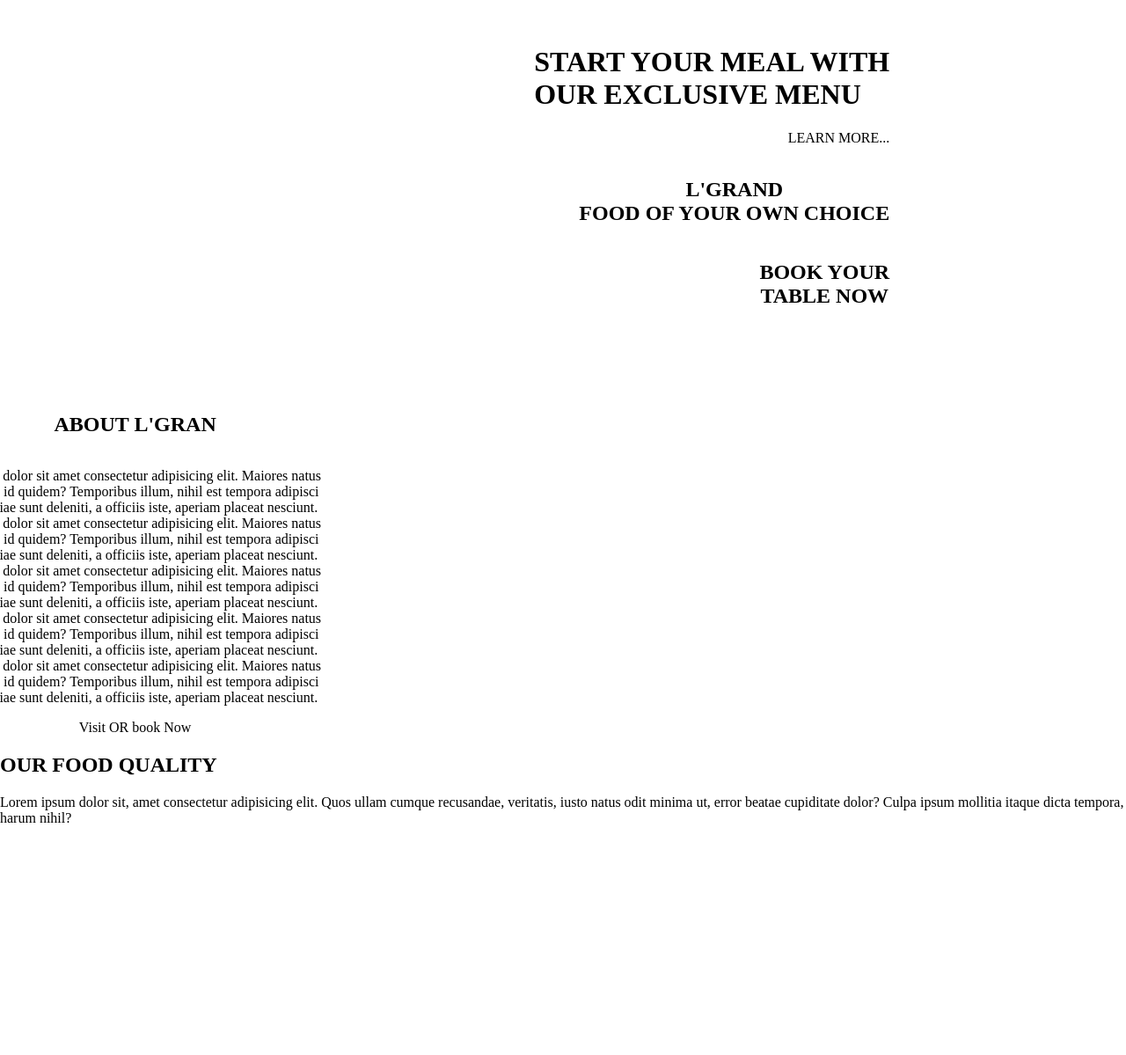
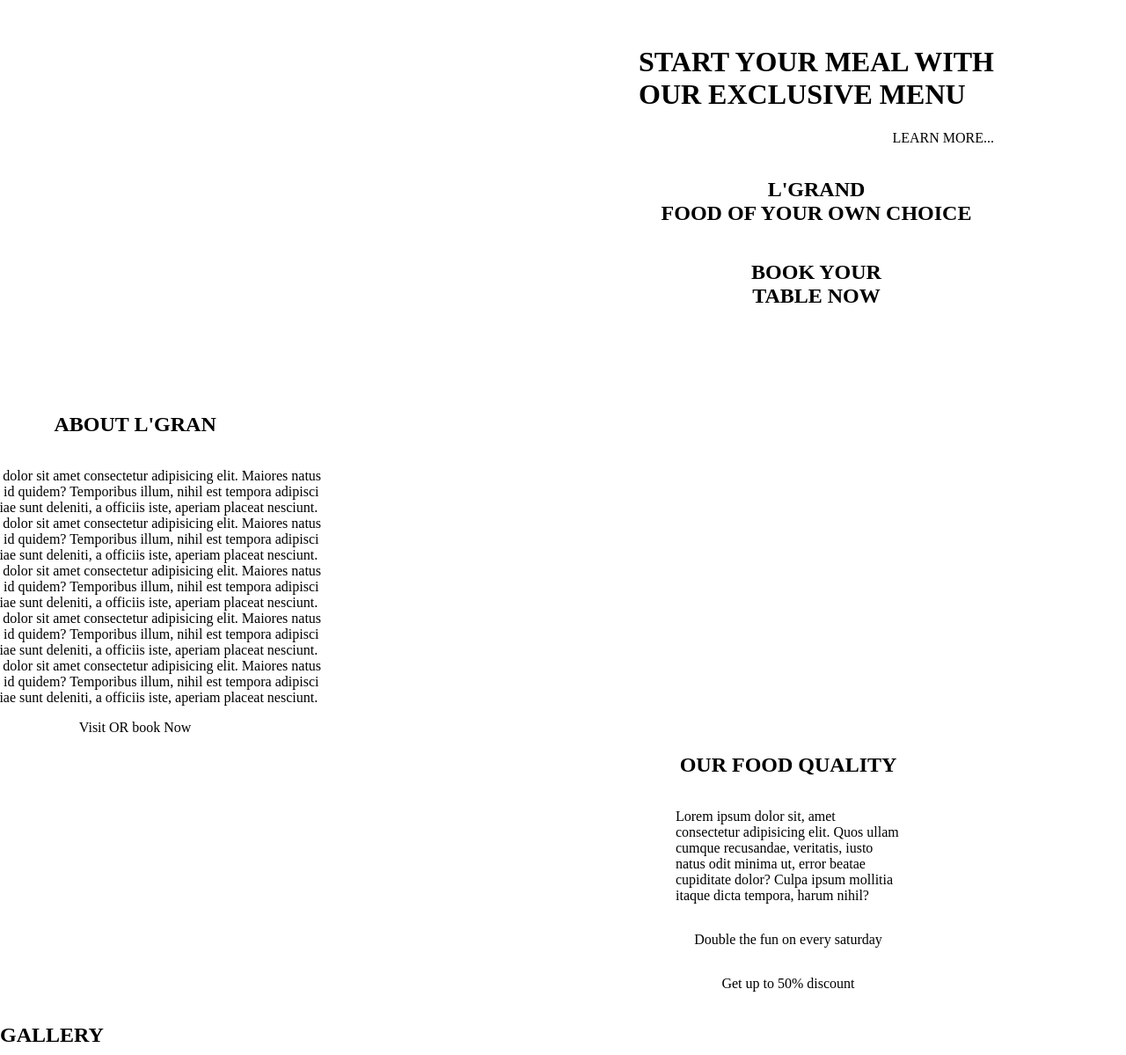
Before and after one commit to EdwinDij/moody, a plain HTML site: page index.html in a window 1280 px wide. Shown: the part 261-1460 px from the top of the page at 88% size. Before the commit the page ends 1216 px from the top, so only its background shows below. Drawn offline with Linux system fonts and the light colour scheme.

Commit message:
début section gallery

```diff
--- a/index.html
+++ b/index.html
@@ -63,7 +63,7 @@
                 </div>
             </section>
             <section class="food-quality-section">
-                <div class="food-qyality">
+                <div class="food-quality">
                     <h2 class="quality">
                         our food quality
                     </h2>
@@ -72,9 +72,12 @@
                         veritatis, iusto natus odit minima ut, error beatae cupiditate dolor? Culpa ipsum mollitia
                         itaque dicta tempora, harum nihil?
                     </p>
-
+                    <p class="quality-text-saturday">Double the fun on every saturday</p>
+                    <p class="promo-color">Get up to 50% discount</p>
                 </div>
-
+            </section>
+            <section class="gallery">
+                <h2 class="gellery-title">Gallery</h2>
             </section>
         </main>
 
--- a/index.scss
+++ b/index.scss
@@ -25,8 +25,8 @@ li, h1, h2, .learn-more {
     margin-top: 9rem;
     display: flex;
     flex-direction: column;
-    align-items: flex-end;
-    margin-right: 21%;
+    align-items: center;
+    margin-left: 45%;
 }
 .learn-more {
     text-align: right;
@@ -56,3 +56,15 @@ li, h1, h2, .learn-more {
 .about-subtitle {
     width: 30rem;
 }
+
+.food-quality {
+    display: flex;
+    flex-direction: column;
+    align-items: center;
+    margin-left: 45%;
+    width: 50%;
+}
+
+.quality-text {
+    width: 40%
+}
```
Also changed, not shown: index.css, 1 other file.
